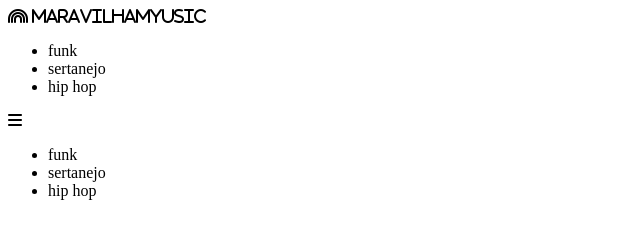
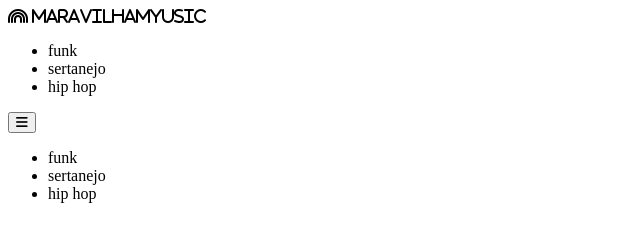
Before and after one commit to viictor2022/musica, a plain HTML site: page index.html in a window 1280 px wide. Shown: the full height of the page, 0-640 px from the left. Drawn offline with Linux system fonts and the light colour scheme.

Commit message:
lalallllallla

```diff
--- a/index.html
+++ b/index.html
@@ -17,10 +17,11 @@
             <li class="nav-lista">hip hop</li>
 
          </ul>
+         <button class="btn-celular"><i class="fa-solid fa-bars"></i></button>
         </nav>
 
         <div class="nav_celular">
-            <i class="fa-solid fa-bars"></i>
+
             <ul class="nav_lista">
                 <li class="nav-lista">funk</li>
                 <li class="nav-lista">sertanejo</li>
```
Also changed, not shown: src/css/header.css (added).
